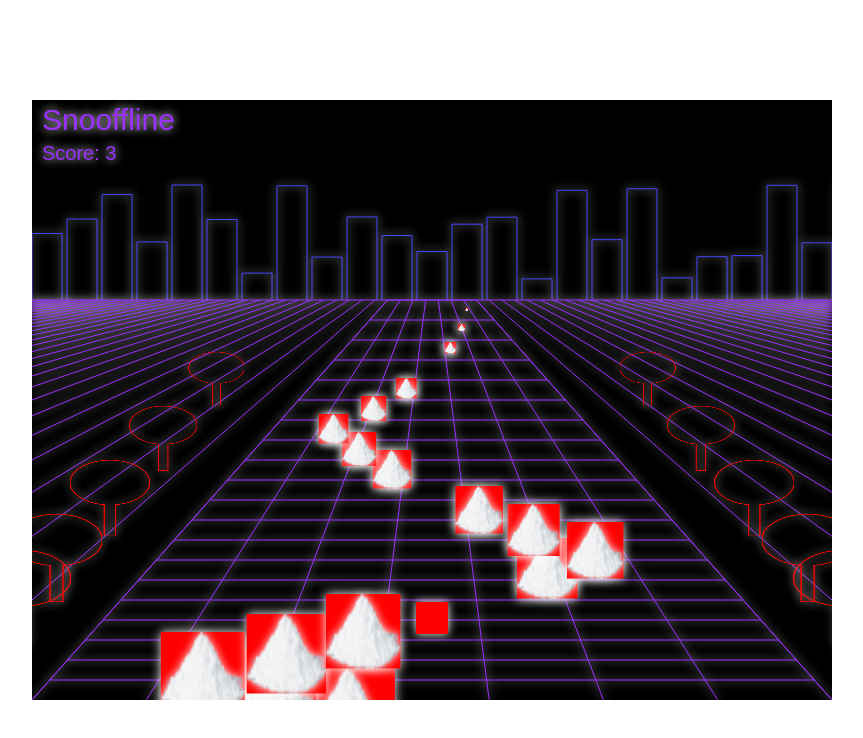
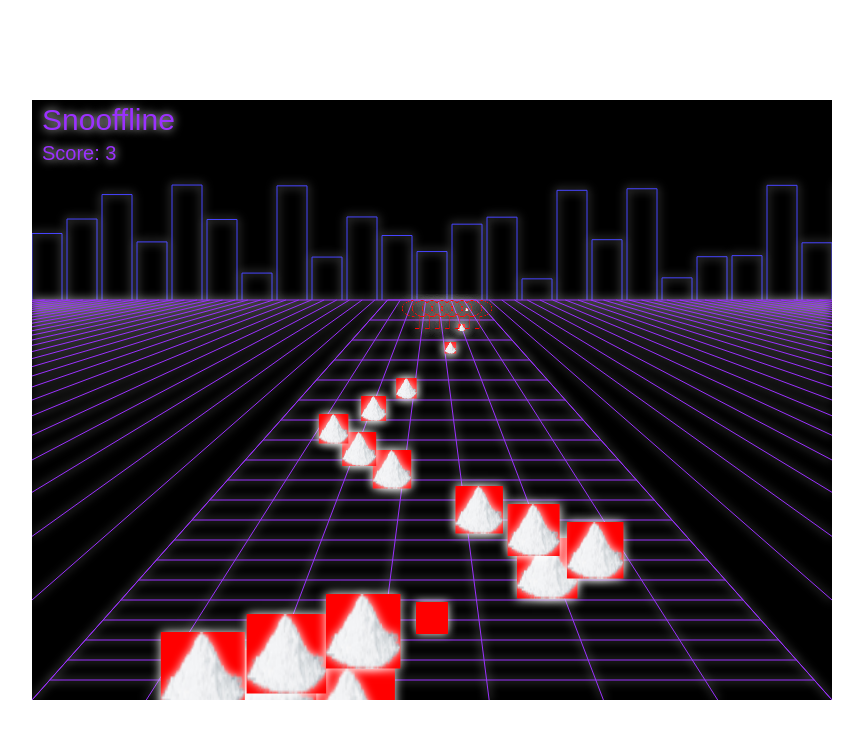
Before and after one commit to easwee/snooffline, a plain HTML site: page index.html in a window 1280 px wide. Shown: the whole page, without its empty margins (208-1071 px from the left). Drawn offline with Linux system fonts and the light colour scheme.

Commit message:
Upgraded generator, added trees to generator

```diff
--- a/index.html
+++ b/index.html
@@ -13,6 +13,7 @@
   <script src="src/player.js"></script>
   <script src="src/generator.js"></script>
   <script src="src/cocaine.js"></script>
+  <script src="src/tree.js"></script>
   <script src="src/sound.js"></script>
   <script src="src/game.js"></script>
   <script src="src/environment.js"></script>
--- a/src/environment.js
+++ b/src/environment.js
@@ -1,6 +1,5 @@
 function Environment() {
   this.switch = 0;
-  this.ticker = 0;
   this.numBuildings = 25;
   this.heights = [];
   for (let i = 0; i < this.numBuildings; ++i) {
@@ -34,7 +33,6 @@ Environment.prototype.render = function(game) {
   this.drawBackground(game);
   this.drawCity(game);
   this.drawRoad(game);
-  this.drawTrees(game);
 };
 
 Environment.prototype.drawBackground = function(game) {
@@ -103,9 +101,10 @@ Environment.prototype.drawRoad = function(game) {
           : lineEnd;
 
     game.ctx.moveTo(offset, env.horizontAtY);
-    game.ctx.lineTo(lineEnd, pointAtX(env.focalPoint,
-      { x: offset, y: env.horizontAtY },
-      lineEnd).y);
+    game.ctx.lineTo(
+      lineEnd,
+      pointAtX(env.focalPoint, { x: offset, y: env.horizontAtY }, lineEnd).y
+    );
   }
   //Right lane
   game.ctx.moveTo(game.canvas.width, game.canvas.height);
@@ -128,54 +127,3 @@ Environment.prototype.drawRoad = function(game) {
 
   game.ctx.stroke();
 };
-
-Environment.prototype.drawTrees = function(game) {
-  const env = game.geometry.environment;
-
-  const originLeft = { x: env.horizontLeft.x - 50, y: env.horizontAtY };
-  const originRight = { x: env.horizontRight.x + 50, y: env.horizontAtY };
-
-  if (env.horizontAtY + this.ticker > game.canvas.height) this.ticker = 0;
-
-  for (let i = 0; i < 6; i++) {
-    let treeY = env.horizontAtY + this.ticker + i * 60;
-    if (treeY > game.canvas.height) treeY = 260 - game.canvas.height + treeY;
-
-    const treeLoc = pointAtY(env.focalPoint, env.bottomLeft, treeY);
-    const size = treeY / 5;
-    game.ctx.drawImage(
-      game.cache["tree"],
-      treeLoc.x - size / 2 - 100,
-      treeLoc.y - size / 2,
-      size,
-      size
-    );
-  }
-
-  for (let i = 0; i < 6; i++) {
-    let treeY = env.horizontAtY + this.ticker + i * 60;
-    if (treeY > game.canvas.height) treeY = 260 - game.canvas.height + treeY;
-
-    const treeLoc = pointAtY(env.focalPoint, env.bottomRight, treeY);
-    const size = treeY / 5;
-    game.ctx.drawImage(
-      game.cache["tree"],
-      treeLoc.x - size / 2 + 100,
-      treeLoc.y - size / 2,
-      size,
-      size
-    );
-  }
-
-  this.ticker++;
-};
-
-Environment.prototype.drawTree = function(game, loc, size) {
-  game.ctx.drawImage(
-    game.cache["tree"],
-    loc.x - size / 2 - 100,
-    loc.y - size / 2,
-    size,
-    size
-  );
-};
--- a/src/generator.js
+++ b/src/generator.js
@@ -1,5 +1,8 @@
 function Generator(config) {
-  this.elements = [];
+  this.items = {
+    'cocaine': [],
+    'trees': []
+  };
 
   this.spawn = {
     direction: -1, //Left -1, Right 1
@@ -10,13 +13,34 @@ function Generator(config) {
 
   this.spawnIntervalHandler = null;
   this.changeIntervalHandler = null;
+  this.environmentIntervalHandler = null;
 }
 
 Generator.prototype.init = function(game) {
   this.spawn.lastPosition = game.canvas.width / 2;
 
   this.spawnIntervalHandler = setInterval(() => {
-    this.create(game);
+    this.spawn.lastPosition += this.spawn.direction * 10;
+    if (
+      this.spawn.lastPosition < game.geometry.environment.horizontLeft.x + 20 ||
+      this.spawn.lastPosition > game.geometry.environment.horizontRight.x - 20
+    ) {
+      this.spawn.direction = -this.spawn.direction;
+    }
+    this.create(new Cocaine(
+      this.spawn.lastPosition,
+      game.geometry.environment.horizontAtY
+    ), 'cocaine');
+  }, this.spawn.interval);
+
+  this.environmentIntervalHandler = setInterval(() => {
+    this.create(
+      new Tree(
+        this.spawn.lastPosition,
+        game.geometry.environment.horizontAtY
+      ),
+      'trees'
+    );
   }, this.spawn.interval);
 
   // this.changeIntervalHandler = setInterval(() => {
@@ -24,44 +48,40 @@ Generator.prototype.init = function(game) {
   // }, this.spawn.changeInterval);
 };
 
-Generator.prototype.create = function(game) {
-  this.spawn.lastPosition += this.spawn.direction * 10;
-  if (
-    this.spawn.lastPosition < game.geometry.environment.horizontLeft.x + 20 ||
-    this.spawn.lastPosition > game.geometry.environment.horizontRight.x - 20
-  ) {
-    this.spawn.direction = -this.spawn.direction;
-  }
-
-  var element = new Cocaine(
-    this.spawn.lastPosition,
-    game.geometry.environment.horizontAtY
-  );
-  this.elements.push(element);
+Generator.prototype.create = function(element, arrayName) {
+  this.items[arrayName].push(element);
 };
 
-Generator.prototype.destroy = function(index) {
-  this.elements.splice(index, 1);
+Generator.prototype.destroy = function(index, arrayName) {
+  this.items[arrayName].splice(index, 1);
 };
 
 Generator.prototype.render = function(game) {
-  this.elements.forEach((element, index) => {
+  this.renderArray(game, 'cocaine');
+  this.renderArray(game, 'trees');
+};
+
+Generator.prototype.renderArray = function(game, arrayName) {
+  this.items[arrayName].forEach((element, index) => {
     element.render(game);
   });
 };
+Generator.prototype.update = function(game) {
+  this.updateArray(game, 'cocaine');
+}
 
-Generator.prototype.update = function(game) {
-  this.elements.forEach((element, index) => {
+Generator.prototype.updateArray = function(game, arrayName) {
+  this.items[arrayName].forEach((element, index) => {
     if (
       !game.player.didJump &&
       element.y <= game.player.y &&
       collision(element, game.player)
     ) {
-      this.destroy(index);
+      this.destroy(index, arrayName);
       game.sound.playSound(game.sound.sounds.PICKUP_COCAINE);
       game.player.incrementScore();
     } else if (element.y > game.canvas.height) {
-      this.destroy(index);
+      this.destroy(index, arrayName);
     } else {
       element.update(game);
     }
--- a/src/sound.js
+++ b/src/sound.js
@@ -95,8 +95,8 @@ Sound.prototype.backgroundMusic = function() {
     soundEffect(midiTable[f+12].frq, atk, d, "square", 1, 0, l / s, pb);
   }
 
-  const tick = (l) => soundEffect(40, 0, .04, "square", 4, 0, l / s, pb);
-  const tock = (l) => soundEffect(80, 0, .04, "square", 4, 0, l / s, pb);
+  const tick = (l) => soundEffect(40, 0, .1, "square", 5, 0, l / s, pb);
+  const tock = (l) => soundEffect(80, 0, .1, "square", 5, 0, l / s, pb);
 
   const B = 35+12;
   const E = 40+12;
--- /dev/null
+++ b/src/tree.js
@@ -0,0 +1,26 @@
+function Tree(x, y) {
+  this.x = x;
+  this.y = y;
+  this.startPosX = x;
+  this.startPosY = y;
+  this.width = 30;
+  this.height = 30;
+  this.speed = 2;
+  this.color = "#4744FF";
+  this.image = "tree";
+}
+
+Tree.prototype.render = function(game) {
+  game.ctx.strokeStyle = "red";
+  const graphic = game.cache[this.image];
+  game.ctx.drawImage(graphic, this.x, this.y, this.width, this.height);
+};
+
+Tree.prototype.update = function(game) {
+  const env = game.geometry.environment;
+  this.y += this.speed;
+  this.x =
+    pointAtY(env.focalPoint, { x: this.startPosX, y: this.startPosY }, this.y)
+      .x -
+    this.width / 2;
+};
```
